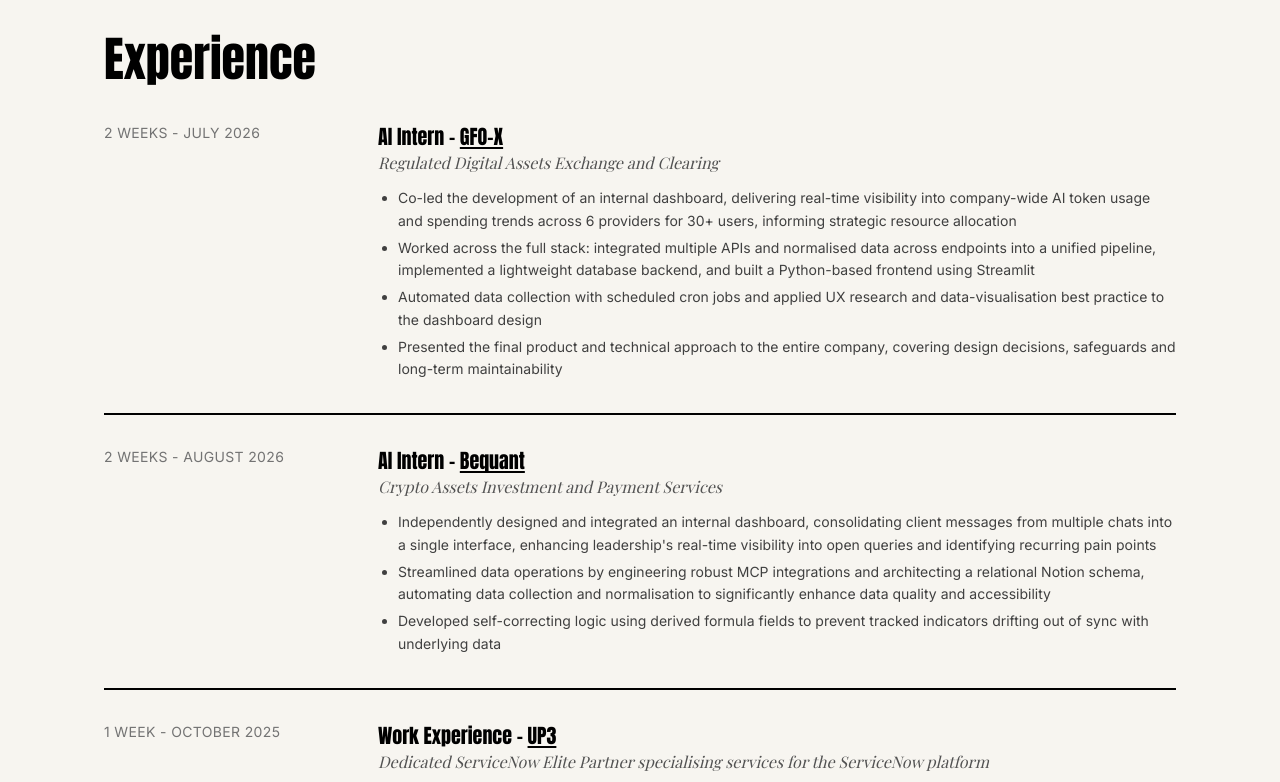
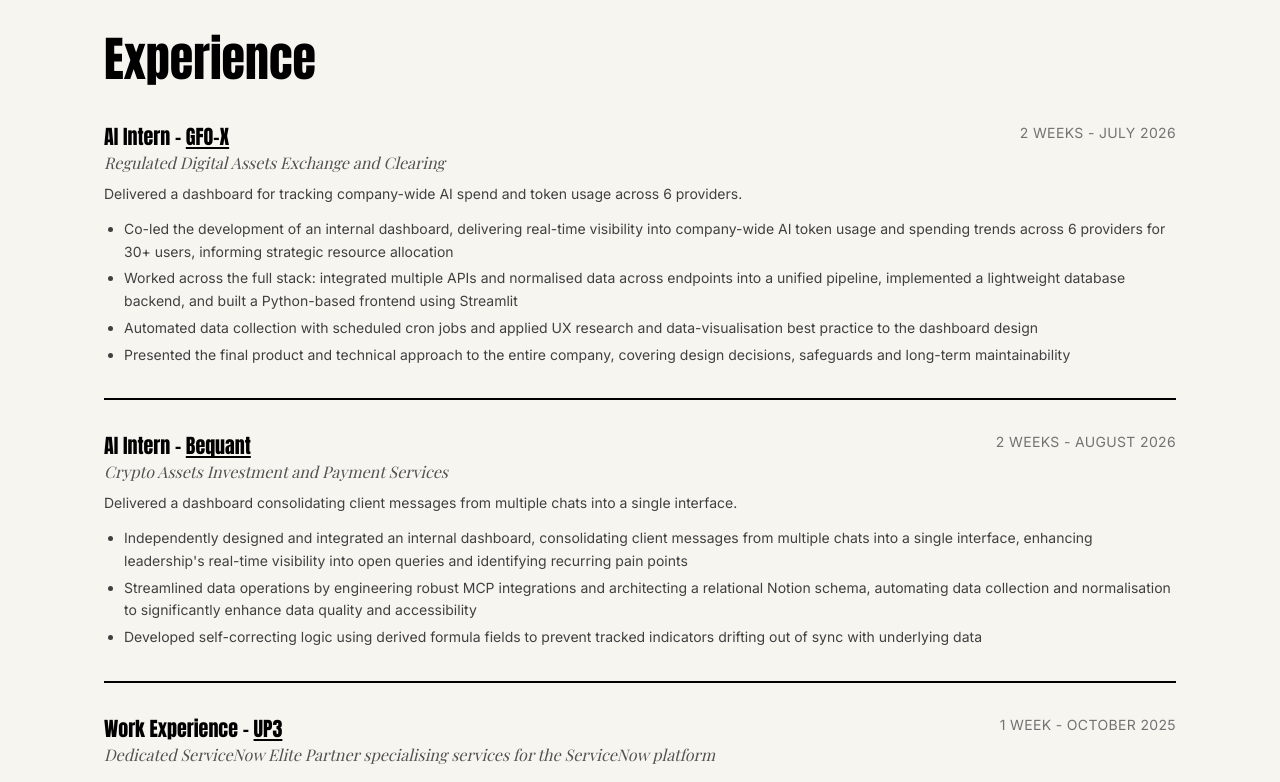
Before and after one commit to EnoraHauduc/portfolio-website, a Next.js app: page / in a window 1280 px wide. Shown: the part 5920-6702 px from the top of the page. Built offline with nearby package versions, Linux system fonts and the light colour scheme; no server answers.

Commit message:
Update ExperienceSection with new descriptions and improve layout for better readability

```diff
--- a/components/ExperienceSection.tsx
+++ b/components/ExperienceSection.tsx
@@ -17,6 +17,7 @@ const EXPERIENCE: ExperienceEntry[] = [
     company: "GFO-X",
     companyUrl: "https://www.gfo-x.com/",
     companyDescription: "Regulated Digital Assets Exchange and Clearing",
+    description: "Delivered a dashboard for tracking company-wide AI spend and token usage across 6 providers.",
     highlights: [
       "Co-led the development of an internal dashboard, delivering real-time visibility into company-wide AI token usage and spending trends across 6 providers for 30+ users, informing strategic resource allocation",
       "Worked across the full stack: integrated multiple APIs and normalised data across endpoints into a unified pipeline, implemented a lightweight database backend, and built a Python-based frontend using Streamlit",
@@ -31,6 +32,7 @@ const EXPERIENCE: ExperienceEntry[] = [
     company: "Bequant",
     companyUrl: "https://bequant.io/",
     companyDescription: "Crypto Assets Investment and Payment Services",
+    description: "Delivered a dashboard consolidating client messages from multiple chats into a single interface.",
     highlights: [
       "Independently designed and integrated an internal dashboard, consolidating client messages from multiple chats into a single interface, enhancing leadership's real-time visibility into open queries and identifying recurring pain points",
       "Streamlined data operations by engineering robust MCP integrations and architecting a relational Notion schema, automating data collection and normalisation to significantly enhance data quality and accessibility",
@@ -82,12 +84,13 @@ export default function ExperienceSection() {
         {EXPERIENCE.map((entry) => (
           <div
             key={entry.id}
-            className="grid grid-cols-1 gap-2 border-b-2 border-black py-8 first:pt-0 last:border-b-0 sm:grid-cols-4 sm:gap-6"
+            className="border-b-2 border-black py-8 first:pt-0 last:border-b-0"
           >
-            <p className="text-sm uppercase tracking-wide text-neutral-500 sm:col-span-1">
+            <div className="flex flex-col gap-2 sm:flex-row sm:items-start sm:justify-between sm:gap-10">
+              <p className="text-sm uppercase tracking-wide text-neutral-500 sm:order-2 sm:whitespace-nowrap sm:text-right">
                 {entry.dates}
               </p>
-            <div className="sm:col-span-3">
+              <div className="sm:order-1">
                 <h3 className="font-display text-xl">
                   {entry.role} -{" "}
                   {entry.companyUrl ? (
@@ -106,6 +109,8 @@ export default function ExperienceSection() {
                 {entry.companyDescription && (
                   <p className="font-serif italic text-neutral-600">{entry.companyDescription}</p>
                 )}
+              </div>
+            </div>
             {entry.description && (
               <p className="mt-2 text-sm leading-relaxed text-neutral-700">{entry.description}</p>
             )}
@@ -117,7 +122,6 @@ export default function ExperienceSection() {
               </ul>
             )}
           </div>
-          </div>
         ))}
       </div>
     </section>
```
Lines whose indentation alone changed are shown as unchanged.
